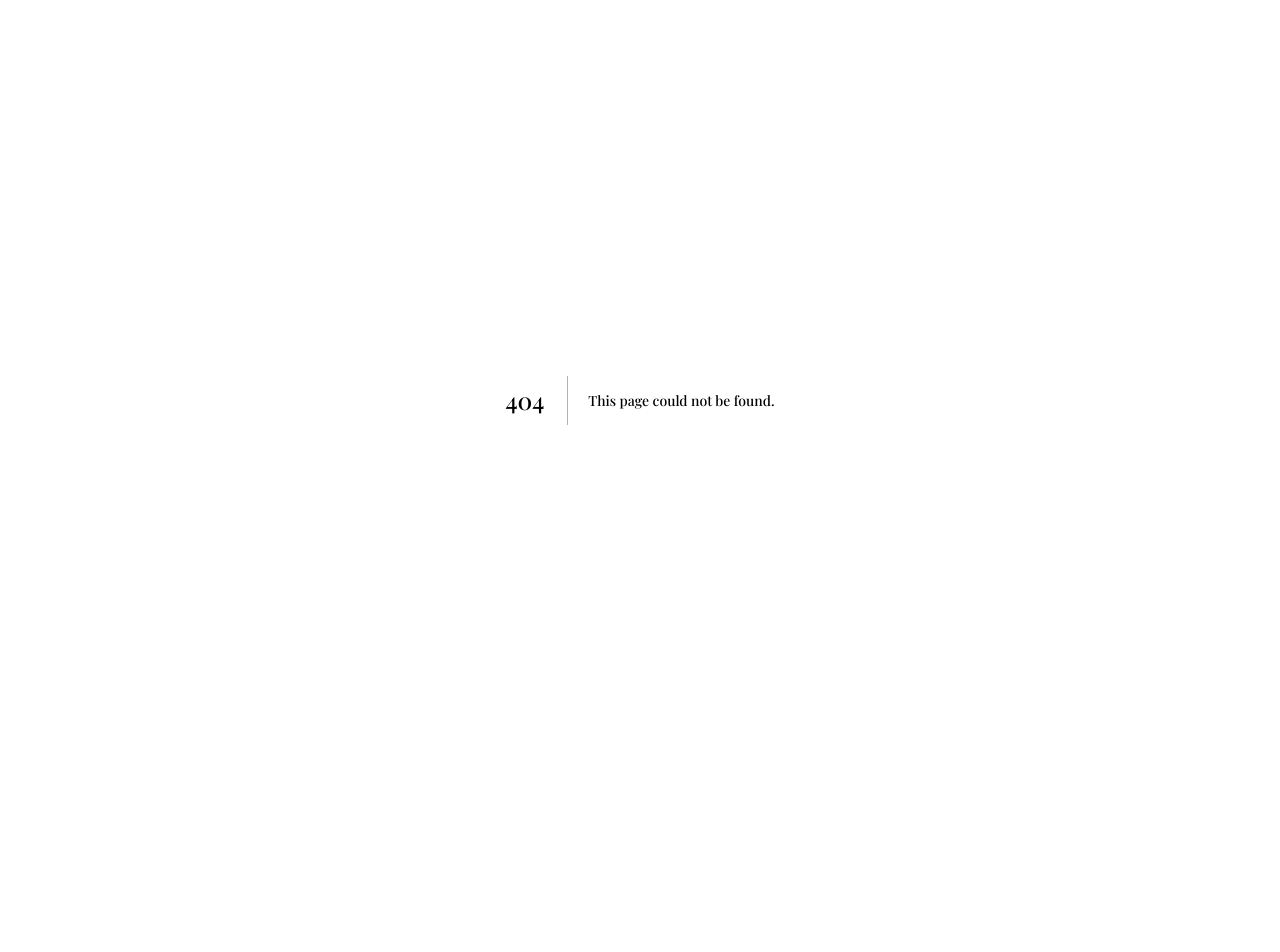
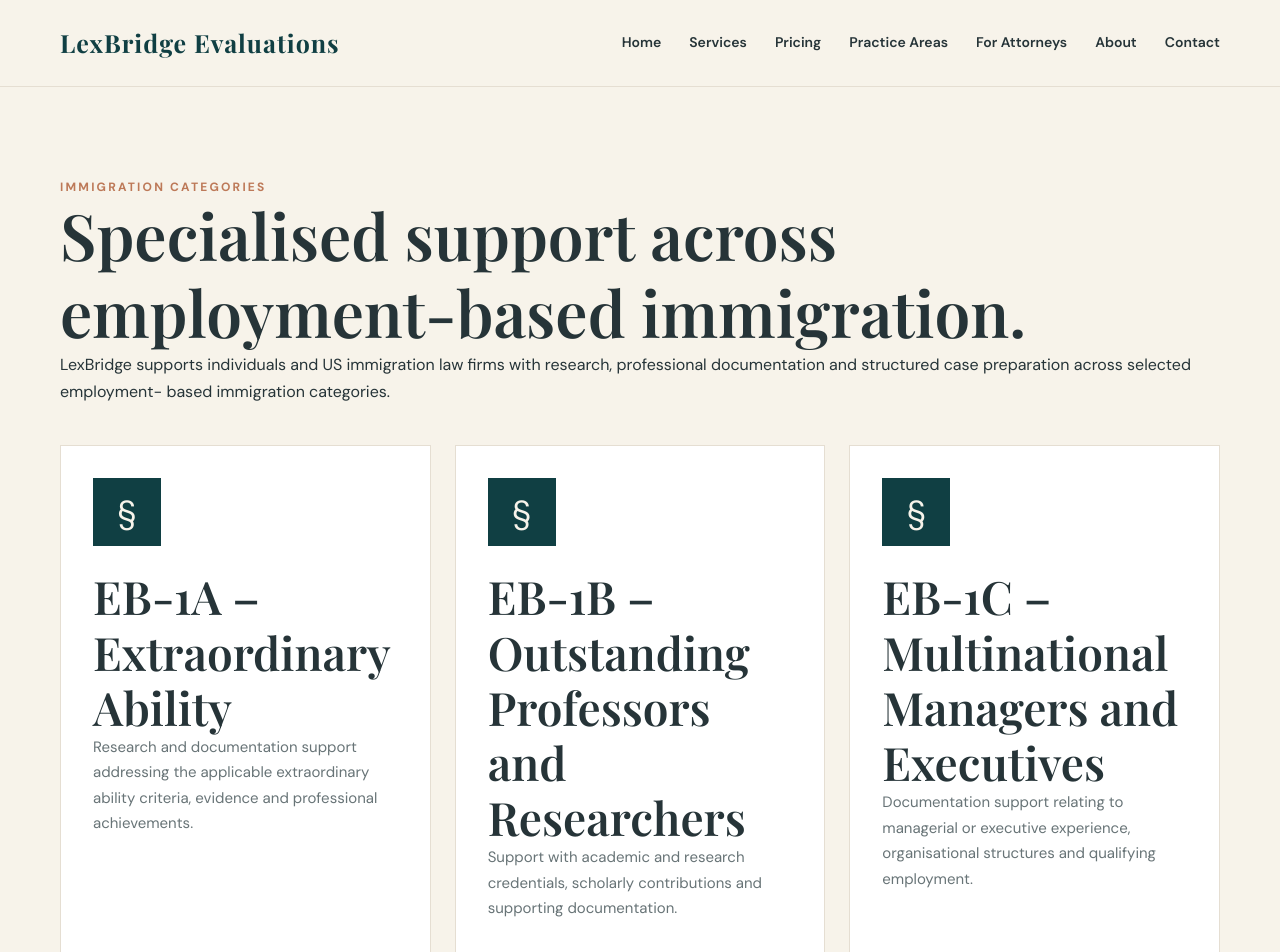
Before and after one commit to TrademarkEdge/lexbridge, a Next.js app: page /practice-areas in a window 1280 px wide. Before the commit this address had no page. Shown: the top 952 px of the page. Before the commit the page ends 800 px from the top, so only its background shows below. Built offline with nearby package versions, Linux system fonts and the light colour scheme.

Commit message:
Create practice areas page.tsx

```diff
--- /dev/null
+++ b/app/practice-areas/page.tsx
@@ -0,0 +1,107 @@
+
+export default function PracticeAreasPage() {
+  const areas = [
+    {
+      title: "EB-1A – Extraordinary Ability",
+      description:
+        "Research and documentation support addressing the applicable extraordinary ability criteria, evidence and professional achievements.",
+    },
+    {
+      title: "EB-1B – Outstanding Professors and Researchers",
+      description:
+        "Support with academic and research credentials, scholarly contributions and supporting documentation.",
+    },
+    {
+      title: "EB-1C – Multinational Managers and Executives",
+      description:
+        "Documentation support relating to managerial or executive experience, organisational structures and qualifying employment.",
+    },
+    {
+      title: "EB-2 NIW – National Interest Waiver",
+      description:
+        "Research and evidence organisation addressing the proposed endeavour, its broader significance and the applicant's qualifications.",
+    },
+    {
+      title: "O-1 – Individuals with Extraordinary Ability",
+      description:
+        "Professional documentation support highlighting achievements, recognition and evidence relevant to the requested classification.",
+    },
+    {
+      title: "H-1B – Specialty Occupations",
+      description:
+        "Research and documentation support relating to specialty occupation requirements, professional qualifications and position details.",
+    },
+  ];
+
+  return (
+    <main>
+      <header className="site-header">
+        <nav className="navbar container">
+          <a className="brand" href="/">LexBridge Evaluations</a>
+          <div className="nav-links">
+            <a href="/">Home</a>
+            <a href="/services">Services</a>
+            <a href="/pricing">Pricing</a>
+            <a href="/practice-areas">Practice Areas</a>
+            <a href="/attorneys">For Attorneys</a>
+            <a href="/about">About</a>
+            <a href="/contact">Contact</a>
+          </div>
+        </nav>
+      </header>
+
+      <section className="section-padding">
+        <div className="container">
+          <p className="eyebrow">IMMIGRATION CATEGORIES</p>
+          <h1>Specialised support across employment-based immigration.</h1>
+          <p>
+            LexBridge supports individuals and US immigration law
+            firms with research, professional documentation and
+            structured case preparation across selected employment-
+            based immigration categories.
+          </p>
+
+          <div className="service-grid" style={{ marginTop: 40 }}>
+            {areas.map((area) => (
+              <article className="service-card" key={area.title}>
+                <div className="service-icon">§</div>
+                <h2>{area.title}</h2>
+                <p>{area.description}</p>
+              </article>
+            ))}
+          </div>
+
+          <section className="contact-section" style={{ marginTop: 48 }}>
+            <div className="container">
+              <h2>Need support with an immigration matter?</h2>
+              <p>
+                Contact us to discuss the category, documentation
+                requirements and scope of support.
+              </p>
+              <a
+                className="email-link"
+                href="mailto:info@lexbridgeevaluations.com"
+              >
+                info@lexbridgeevaluations.com
+              </a>
+            </div>
+          </section>
+
+          <p style={{ marginTop: 32, fontSize: 13 }}>
+            LexBridge Evaluations is not a US law firm and does not
+            provide legal advice. Legal advice, case strategy,
+            final review and filing remain the responsibility of
+            the supervising US attorney.
+          </p>
+        </div>
+      </section>
+
+      <footer className="site-footer">
+        <div className="container">
+          © {new Date().getFullYear()} LexBridge Evaluations.
+          All rights reserved.
+        </div>
+      </footer>
+    </main>
+  );
+}
```
